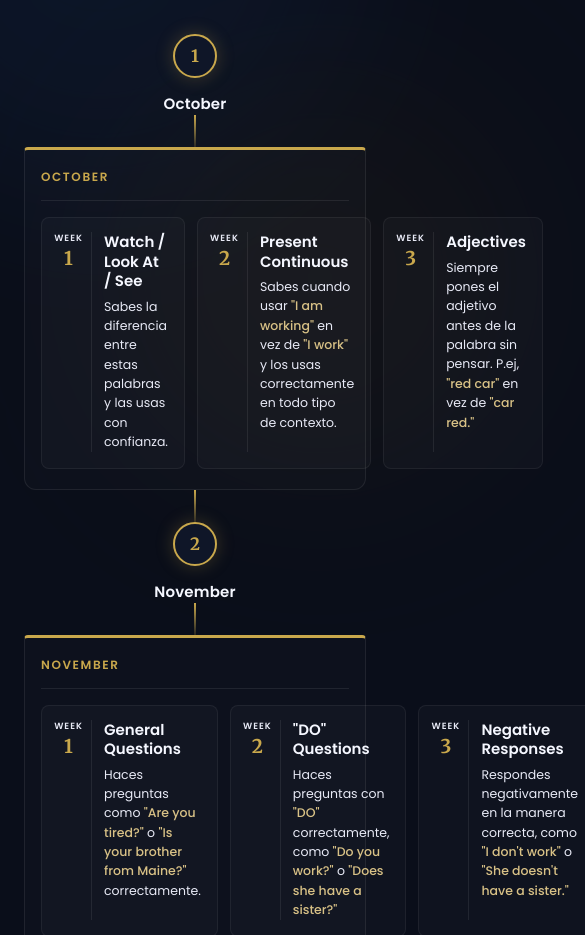
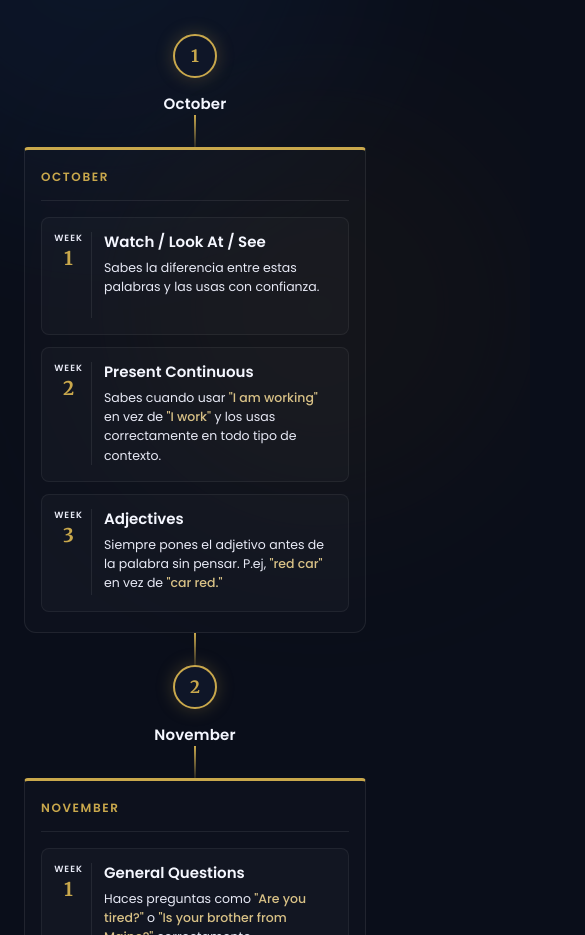
Before and after one commit to fluentwithsenallc/diego-english-plan, a plain HTML site: page index.html in a window 390 px wide. Shown: the part 165-1100 px from the top of the page, 585 px wide, since content can reach past the window. Drawn offline with Linux system fonts and the light colour scheme.

Commit message:
Add files via upload

```diff
--- a/index.html
+++ b/index.html
@@ -123,6 +123,8 @@
     grid-template-columns:repeat(4,1fr);
     gap:12px;
   }
+  .cards.cols-3{grid-template-columns:repeat(3,1fr);}
+  .cards.cols-2{grid-template-columns:repeat(2,1fr);}
   .card{
     display:grid;
     grid-template-columns:34px 1fr;
@@ -189,12 +191,14 @@
     letter-spacing:0.5px;
   }
 
+  .card{min-width:0;}
+
   @media (max-width:900px){
     .wrap{padding:48px 24px 64px;}
-    .cards{grid-template-columns:repeat(2,1fr);}
+    .cards, .cards.cols-3, .cards.cols-2{grid-template-columns:repeat(2,1fr);}
   }
   @media (max-width:560px){
-    .cards{grid-template-columns:1fr;}
+    .cards, .cards.cols-3, .cards.cols-2{grid-template-columns:1fr;}
   }
 </style>
 </head>
@@ -220,7 +224,7 @@
 
     <div class="lane">
       <div class="lane-label">October</div>
-      <div class="cards" style="grid-template-columns:repeat(3,1fr);">
+      <div class="cards cols-3">
         <div class="card">
           <div class="wk"><div class="wk-t">Week</div><div class="wk-n">1</div></div>
           <div>
@@ -254,7 +258,7 @@
 
     <div class="lane">
       <div class="lane-label">November</div>
-      <div class="cards" style="grid-template-columns:repeat(3,1fr);">
+      <div class="cards cols-3">
         <div class="card">
           <div class="wk"><div class="wk-t">Week</div><div class="wk-n">1</div></div>
           <div>
@@ -288,7 +292,7 @@
 
     <div class="lane">
       <div class="lane-label">December</div>
-      <div class="cards" style="grid-template-columns:repeat(3,1fr);">
+      <div class="cards cols-3">
         <div class="card">
           <div class="wk"><div class="wk-t">Week</div><div class="wk-n">1</div></div>
           <div>
@@ -322,7 +326,7 @@
 
     <div class="lane">
       <div class="lane-label">January</div>
-      <div class="cards" style="grid-template-columns:repeat(2,1fr);">
+      <div class="cards cols-2">
         <div class="card">
           <div class="wk"><div class="wk-t">Week</div><div class="wk-n">1</div></div>
           <div>
```
